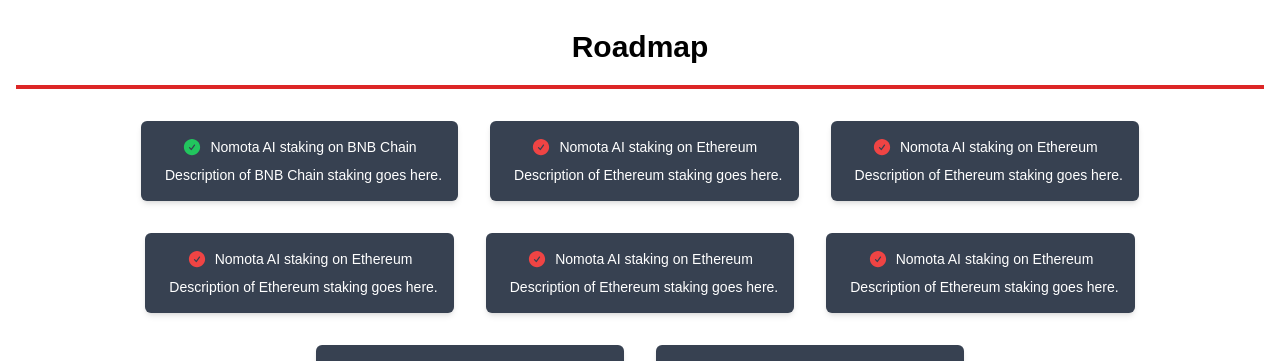
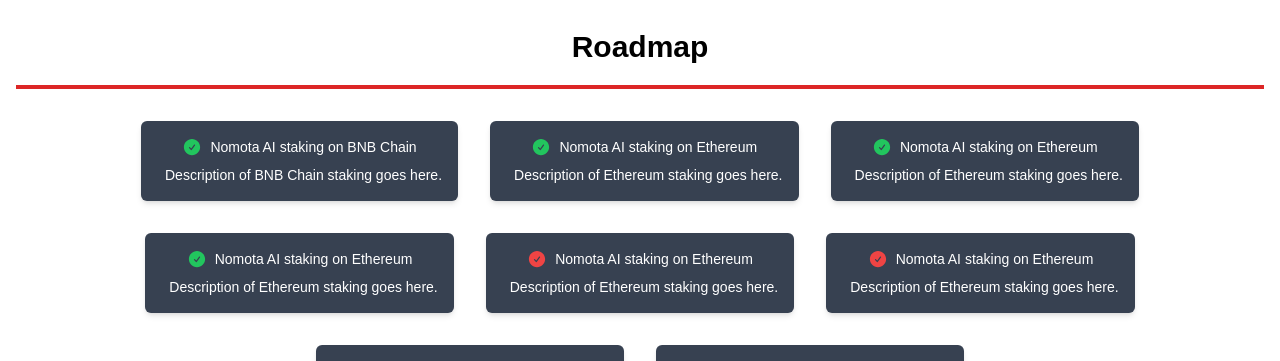
Before and after one commit to MohanVarma1965/NomotaAI, a React (Create React App) app: page / in a window 1280 px wide. Shown: the part 2360-2721 px from the top of the page. Built offline with nearby package versions, Linux system fonts and the light colour scheme.

Commit message:
road map css changes

```diff
--- a/src/components/Main/Roadmap/index.tsx
+++ b/src/components/Main/Roadmap/index.tsx
@@ -16,17 +16,17 @@
   {
     title: 'Nomota AI staking on Ethereum',
     description: 'Description of Ethereum staking goes here.',
-    iconColor: 'text-red-500',
+    iconColor: 'text-green-500',
   },
   {
     title: 'Nomota AI staking on Ethereum',
     description: 'Description of Ethereum staking goes here.',
-    iconColor: 'text-red-500',
+    iconColor: 'text-green-500',
   },
   {
     title: 'Nomota AI staking on Ethereum',
     description: 'Description of Ethereum staking goes here.',
-    iconColor: 'text-red-500',
+    iconColor: 'text-green-500',
   },
   {
     title: 'Nomota AI staking on Ethereum',
@@ -59,11 +59,12 @@
         </h2>
         <div className="h-1 bg-red-600 w-full my-5" />
       </div>
-      <div className="flex flex-col md:flex-row md:flex-wrap justify-center md:items-center gap-8 max-w-6xl mx-auto">
+      <div className="flex flex-col md:flex-row md:flex-wrap justify-center md:items-center gap-8 max-w-6xl mx-auto ">
         {milestones.map((milestone, index) => (
           <div
             key={index}
-            className="flex flex-col items-center text-sm bg-gray-700 p-4 rounded-md shadow-md space-x-2"
+            className="flex flex-col items-center text-sm bg-gray-700 p-4 rounded-md shadow-md space-x-2 transition-all
+            duration-300 transform hover:scale-105 hover:border hover:border-red-500"
           >
             <div className="flex items-center space-x-2">
               <CheckCircleIcon className={`h-5 w-5 ${milestone.iconColor}`} />
```
